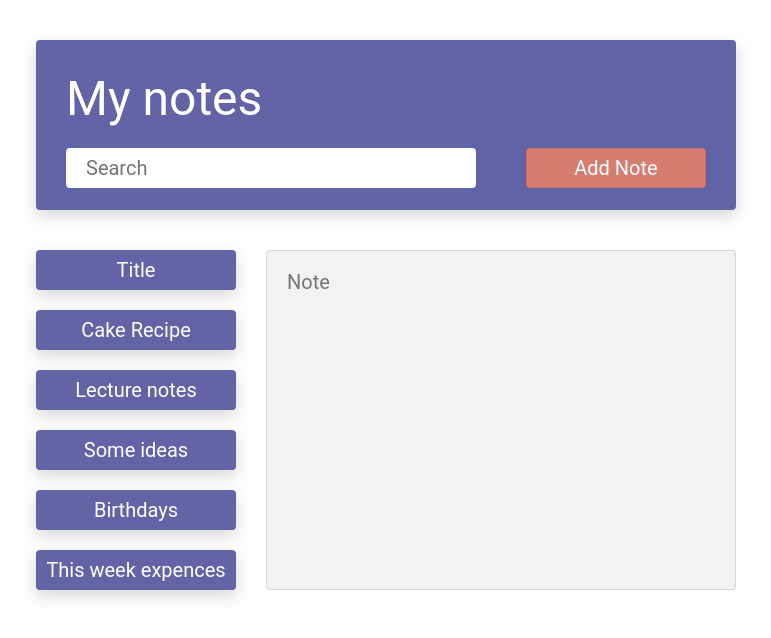
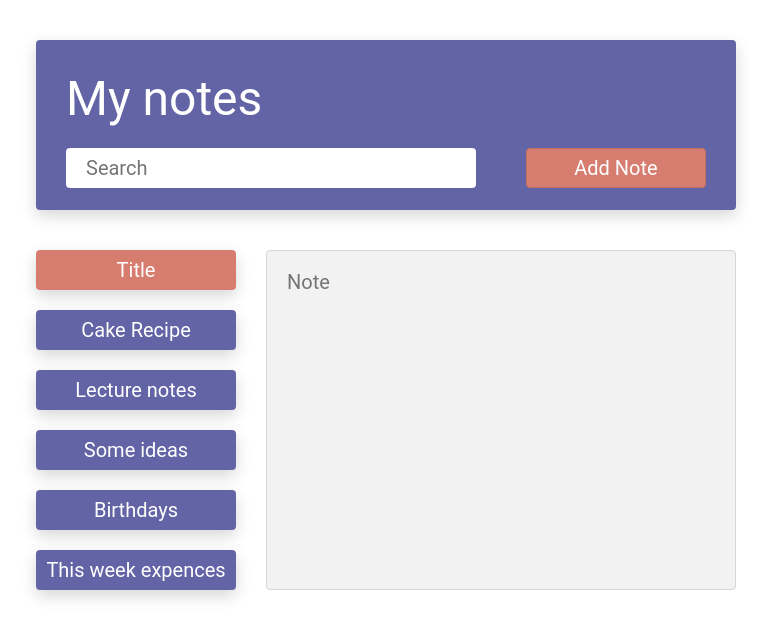
Before and after one commit to TatianaMoseeva/notebook-react, a React (Create React App) app: page / in a window 1280 px wide. Shown: the top 638 px of the page, without its empty margins (254-1025 px from the left). Built offline with nearby package versions, Linux system fonts and the light colour scheme.

Commit message:
add toggling active mode function to change the active className of buttons

```diff
--- a/src/components/App/App.js
+++ b/src/components/App/App.js
@@ -11,12 +11,12 @@ function id() {
 }
 
 const initData = [
-    {id: id(), title: 'Title', content: ''},
-    {id: id(), title: 'Cake Recipe', content: 'Note 1...'},
-    {id: id(), title: 'Lecture notes', content: 'Note 2...'},
-    {id: id(), title: 'Some ideas', content: 'Note 3...'},
-    {id: id(), title: 'Birthdays', content: 'Note 4...'},
-    {id: id(), title: 'This week expences', content: 'Note 5...'}
+    {id: id(), title: 'Title', content: '', active: true},
+    {id: id(), title: 'Cake Recipe', content: 'Note 1...', active: false},
+    {id: id(), title: 'Lecture notes', content: 'Note 2...', active: false},
+    {id: id(), title: 'Some ideas', content: 'Note 3...', active: false},
+    {id: id(), title: 'Birthdays', content: 'Note 4...', active: false},
+    {id: id(), title: 'This week expences', content: 'Note 5...', active: false}
 ];
 
 
@@ -24,10 +24,20 @@ function App() {
 
 const [notes, setNotes] = useState(initData);
 
+function toggleActive(id) {
+    setNotes(notes.map(note => {
+        if (note.id === id) {
+           note.active = !note.active;
+        }
+        return note;
+    }));
+}
+
+
   return (
     <div className="container">
             <Header />
-            <NotesField notes={notes}/>
+            <NotesField notes={notes} toggleActive={toggleActive}/>
     </div>
   );
 }
--- a/src/components/NoteItem/NoteItem.js
+++ b/src/components/NoteItem/NoteItem.js
@@ -7,7 +7,6 @@ const NavButton = styled.button`
     box-shadow: 0px 6px 16px #D7D7D7;
     border: none;
     border-radius: 4px;
-
     color: #fff;
     font-weight: 400;
     font-size: 20px;
@@ -24,11 +23,18 @@ const NavButton = styled.button`
     }
 `;
 
-
-function NoteItem({title}) {
+function NoteItem({id, title, active, toggleActive}) {
+    let activeClass = '';
+    if (active) {
+        activeClass+= ' active';
+    }
 
     return (
-        <NavButton>{title}</NavButton>
+        <NavButton
+            className={activeClass}
+            onClick={() => toggleActive(id)}
+        >
+            {title}</NavButton>
     );
   }
 
--- a/src/components/NotesField/NotesField.js
+++ b/src/components/NotesField/NotesField.js
@@ -15,16 +15,17 @@ const Field = styled.main`
     }
 `;
 
-function NotesField({notes}) {
+function NotesField({notes, toggleActive}) {
 
     const elems =  notes.map(note => {
         return  <NoteItem
                     key={note.id}
                     id={note.id}
                     title={note.title}
+                    active={note.active}
+                    toggleActive={toggleActive}
             />
     })
-
 
     return (
         <Field>
```
